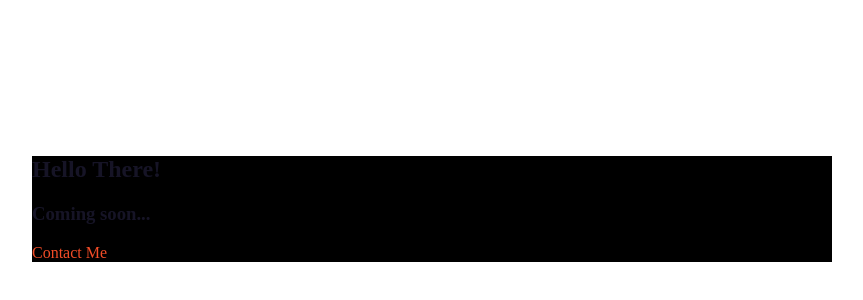
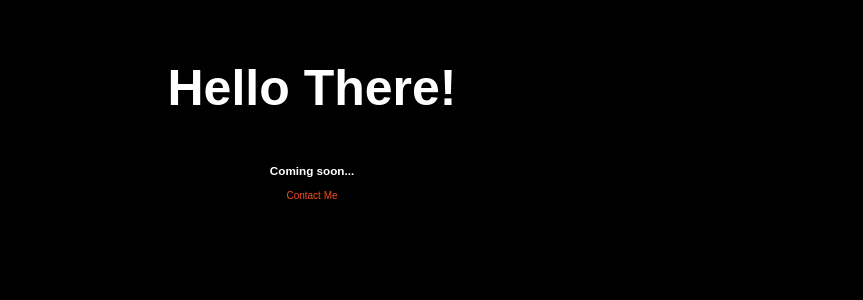
Before and after one commit to Glennlaw-0/my-portfolio, a website: page index.html in a window 1280 px wide. Shown: the part 244-544 px from the top of the page, without its empty margins (208-1071 px from the left). Drawn offline with Linux system fonts and the light colour scheme.

Commit message:
Fixed scssPath again because the seperate scss files were not loading properly in the main.scss file

```diff
--- a/app/scss/base/_base.scss
+++ b/app/scss/base/_base.scss
@@ -12,5 +12,5 @@ html {
 
 body {
   color: #000;
-  background-color: #fff;
+  background-color: #000;
 }
--- a/app/scss/base/_typography.scss
+++ b/app/scss/base/_typography.scss
@@ -3,3 +3,7 @@ html {
   line-height: 1.3;
   font-size: 62.5%;
 }
+
+.comingsoon_header-big {
+  font-size: 5rem;
+}
--- a/app/scss/layout/_comingsoon.scss
+++ b/app/scss/layout/_comingsoon.scss
@@ -1,12 +1,14 @@
 .container {
-  margin: 400px auto;
+  margin: 300px auto;
   width: 100vh;
   background-color: #000;
 }
 
 .comingsoon {
+  text-align: center;
   width: 70%;
-  color: #161426;
+  color: #fff;
+  transform: translateX(40%, -40%);
 }
 
 .email:link,
--- a/app/scss/main.scss
+++ b/app/scss/main.scss
@@ -1,2 +1,3 @@
 @import 'app/scss/base/base';
+@import 'app/scss/base/typography';
 @import 'app/scss/layout/comingsoon';
--- a/gulpfile.js
+++ b/gulpfile.js
@@ -11,7 +11,7 @@ const uglify = require('gulp-uglify');
 
 // File path variables
 const files = {
-  scssPath: 'app/scss/main.scss',
+  scssPath: 'app/scss/**/*.scss',
   jsPath: 'app/js/**/*.js',
 };
 
--- a/index.html
+++ b/index.html
@@ -13,8 +13,8 @@
 
     <div class="container">
         <section class="comingsoon">
-            <h1>Hello There!</h1>
-            <h3>Coming soon...</h3>
+            <h1 class="comingsoon_header-big">Hello There!</h1>
+            <h3 class="comingsoon_header-small">Coming soon...</h3>
             <a class="email" href="mailto: Glenn@itsGlenn.com? subject text">Contact Me</a>
         </section>
     </div>
```
Also changed, not shown: dist/main.css, 1 other file.
